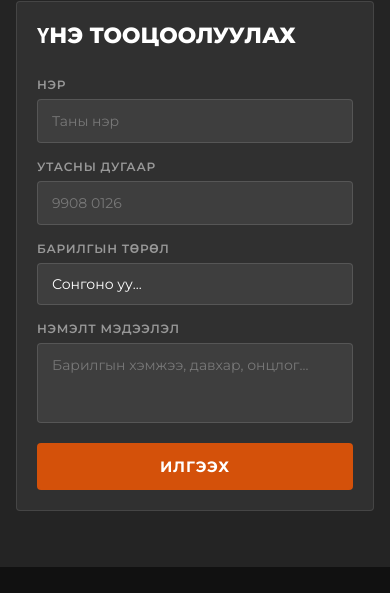
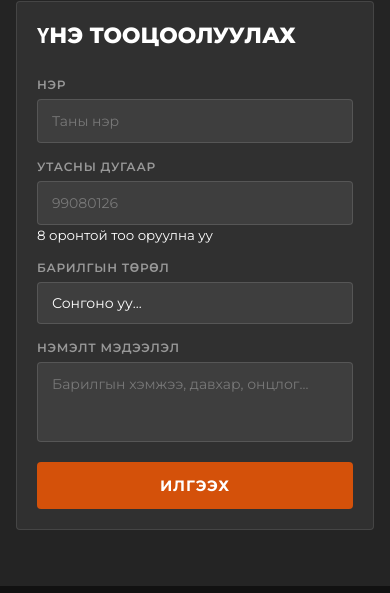
Before and after one commit to mop03ko/lsc-website, a plain HTML site: page index.html in a window 390 px wide. Shown: the part 9075-9668 px from the top of the page. Drawn offline with Linux system fonts and the light colour scheme.

Commit message:
Add phone input validation + honeypot field

```diff
--- a/index.html
+++ b/index.html
@@ -384,7 +384,9 @@
           </div>
           <div class="form-group">
             <label>Утасны дугаар</label>
-            <input type="tel" name="phone" placeholder="9908 0126" required />
+            <input type="tel" name="phone" id="phoneInput" placeholder="99080126" required
+              inputmode="numeric" maxlength="8" autocomplete="tel" />
+            <small class="form-hint" id="phoneHint">8 оронтой тоо оруулна уу</small>
           </div>
           <div class="form-group">
             <label>Барилгын төрөл</label>
@@ -402,6 +404,10 @@
           <div class="form-group">
             <label>Нэмэлт мэдээлэл</label>
             <textarea name="message" placeholder="Барилгын хэмжээ, давхар, онцлог..." rows="3"></textarea>
+          </div>
+          <!-- Honeypot: spam bot илрүүлэх (хүн харахгүй) -->
+          <div style="display:none;position:absolute;left:-9999px" aria-hidden="true">
+            <input type="text" name="website" tabindex="-1" autocomplete="off" value="" />
           </div>
           <button type="submit" class="btn-primary btn-full" id="submitBtn">Илгээх</button>
           <div class="form-success" id="formSuccess"></div>
```
